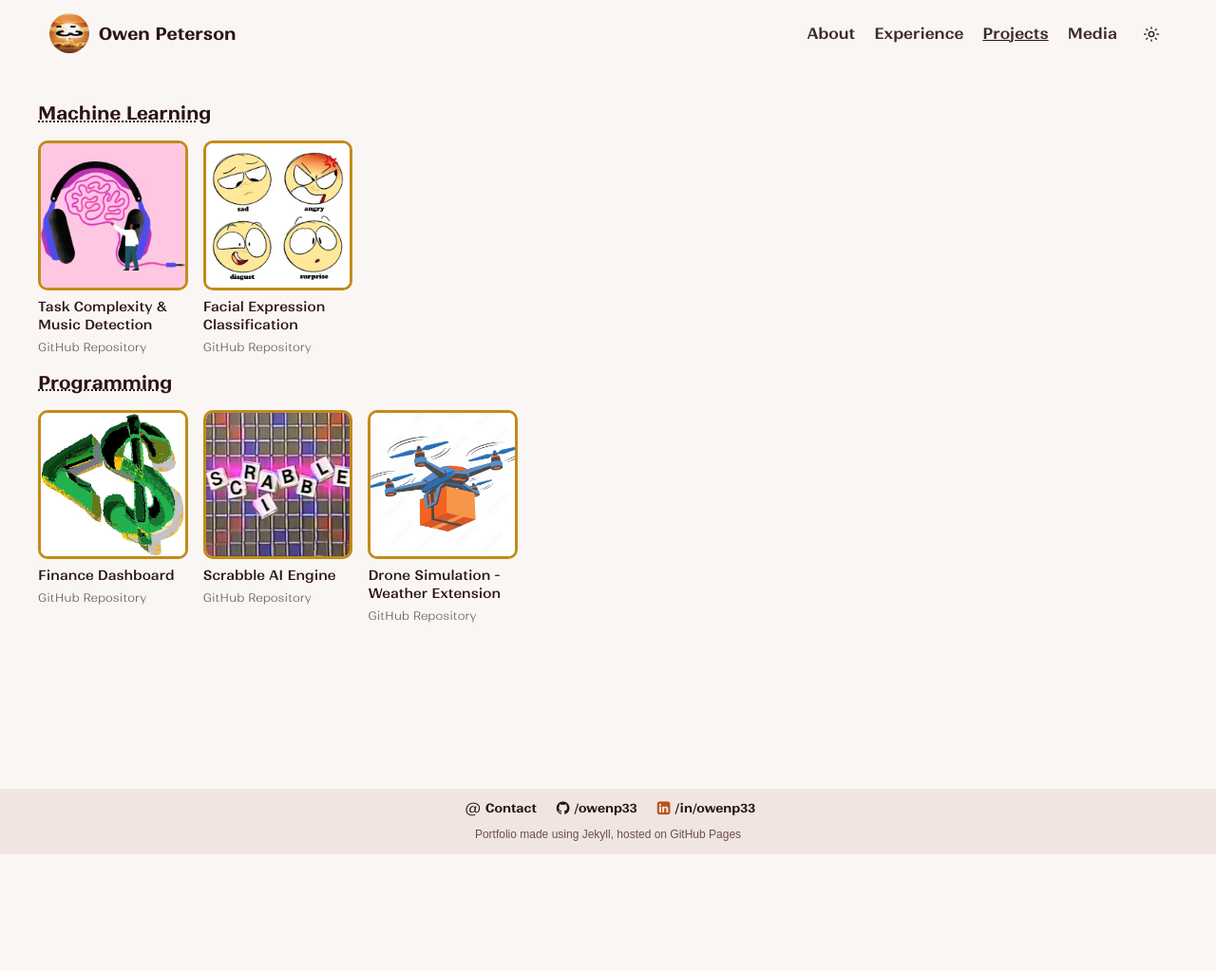
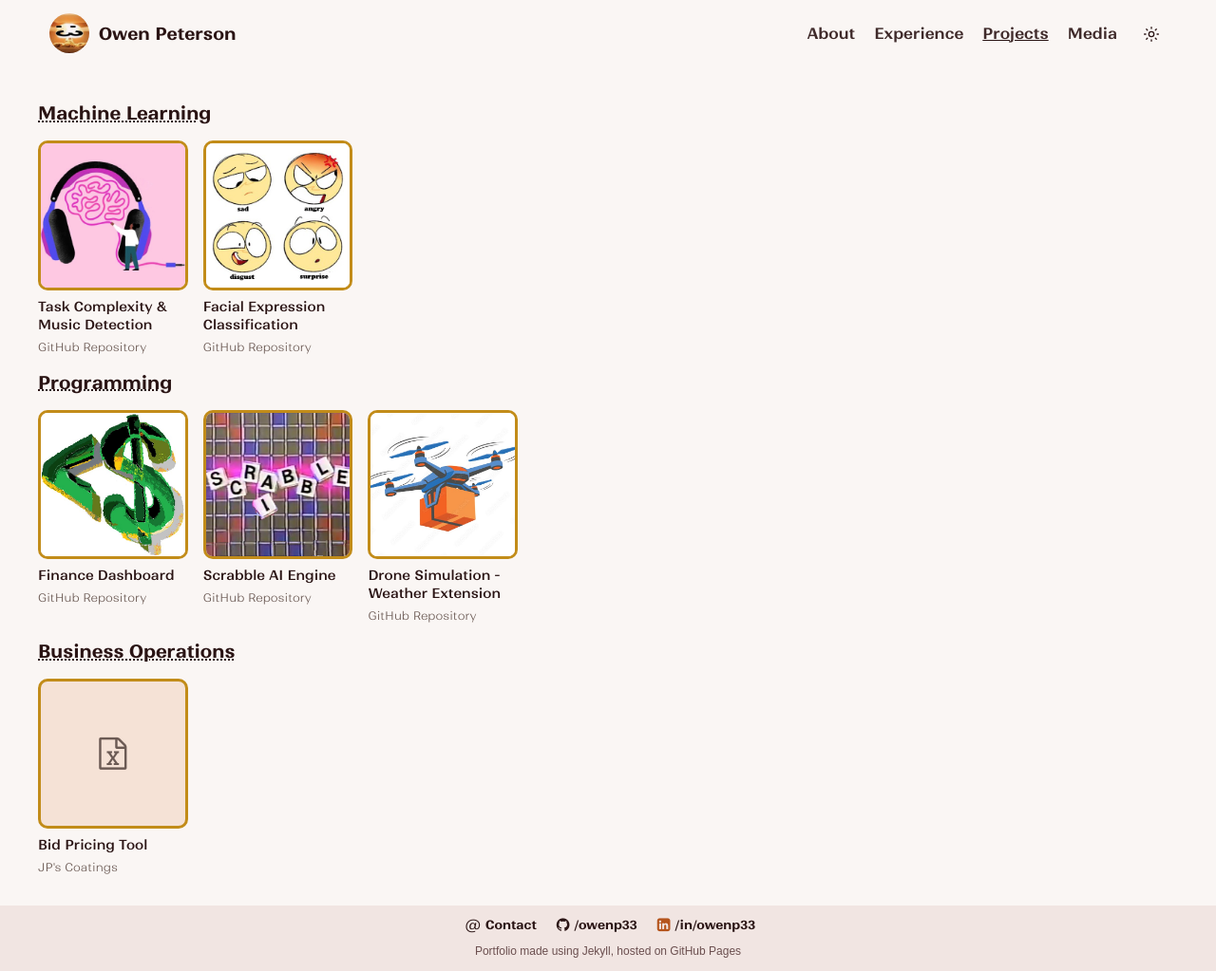
Before and after one commit to owenp33/owenp33.github.io, a Jekyll site: the page built from projects.html, in a window 1280 px wide. Shown: the whole page at 95% size. Built offline with Jekyll 4.4.1, drawn with Linux system fonts in a browser that asks for light colours; before the commit the page ends 900 px from its top, so only the background shows below that.

Commit message:
Add Bid Pricing Tool project card

```diff
--- a/_data/projects.yml
+++ b/_data/projects.yml
@@ -37,3 +37,10 @@
   featured: false
   image: /assets/images/projects/drone-simulation.jpg
   subtitle: GitHub Repository
+
+- title: Bid Pricing Tool
+  category: Business Operations
+  date: May 2026
+  featured: false
+  icon: fa-file-excel-o
+  subtitle: JP's Coatings
--- a/_includes/project-card.html
+++ b/_includes/project-card.html
@@ -1,11 +1,19 @@
+{% if include.project.url %}
 <a class="project-card" href="{{ include.project.url }}" target="_blank" rel="noopener">
+{% else %}
+<div class="project-card">
+{% endif %}
     <div class="project-thumb">
         {% if include.project.image %}
         <img src="{{ include.project.image | relative_url }}" alt="{{ include.project.title }}">
         {% else %}
-        <i class="fa fa-code project-thumb-icon" aria-hidden="true"></i>
+        <i class="fa {{ include.project.icon | default: 'fa-code' }} project-thumb-icon" aria-hidden="true"></i>
         {% endif %}
     </div>
     <h5 class="project-title">{{ include.project.title }}</h5>
     <p class="project-subtitle">{{ include.project.subtitle }}</p>
+{% if include.project.url %}
 </a>
+{% else %}
+</div>
+{% endif %}
--- a/index.html
+++ b/index.html
@@ -7,7 +7,7 @@ styles:
   - /assets/css/media.css
 ---
 <section class="body">
-    <h4>Hi, I'm Owen Peterson!</h4>
+    <h4>Owen Peterson</h4>
     <div class="bio">
         <p class="about">Recently, I graduated from the <a class="redir" href="{{ '/experience/#education' | relative_url }}">University of Minnesota</a> with a Bachelors degree in Computer Science and a minor in Statistics. I began at the University of St. Thomas somewhat undecided, but knowing I wanted to end up in the ballpark of Computer/Data Science because of my passion for mathematics and problem-solving. Since then, my passion for Computer Science and Data Analysis has flourished with various Machine Learning and Software Development projects under my belt.</p>
         <p class="about">Outside of my academic studies, I've been actively engaging in volunteer work to serve my local communities, TAing to support student learning, and participating in student groups such as GAI Club and Rocket Team to meet new people and learn more about the vast applications of my studies.</p>
```
